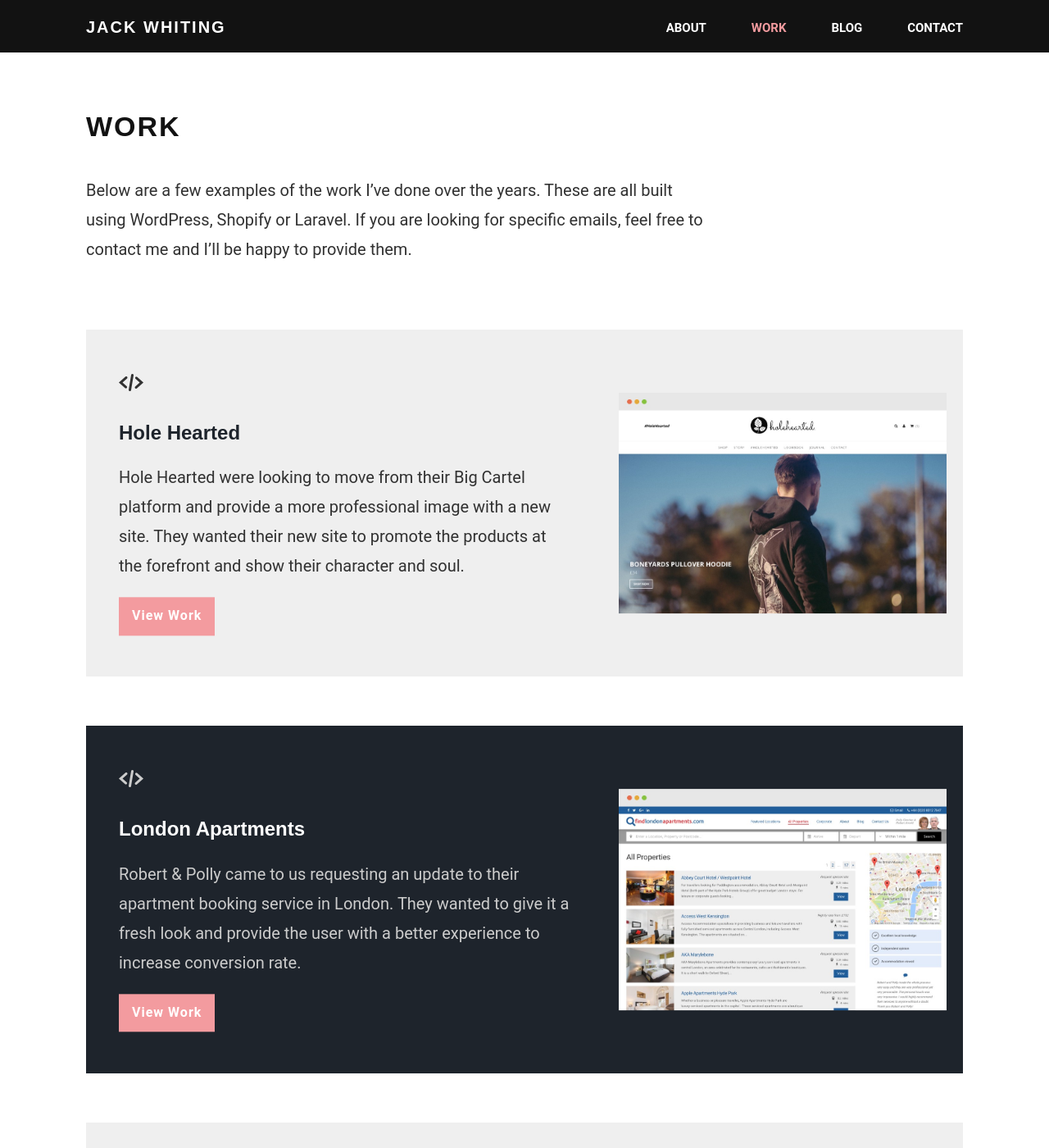
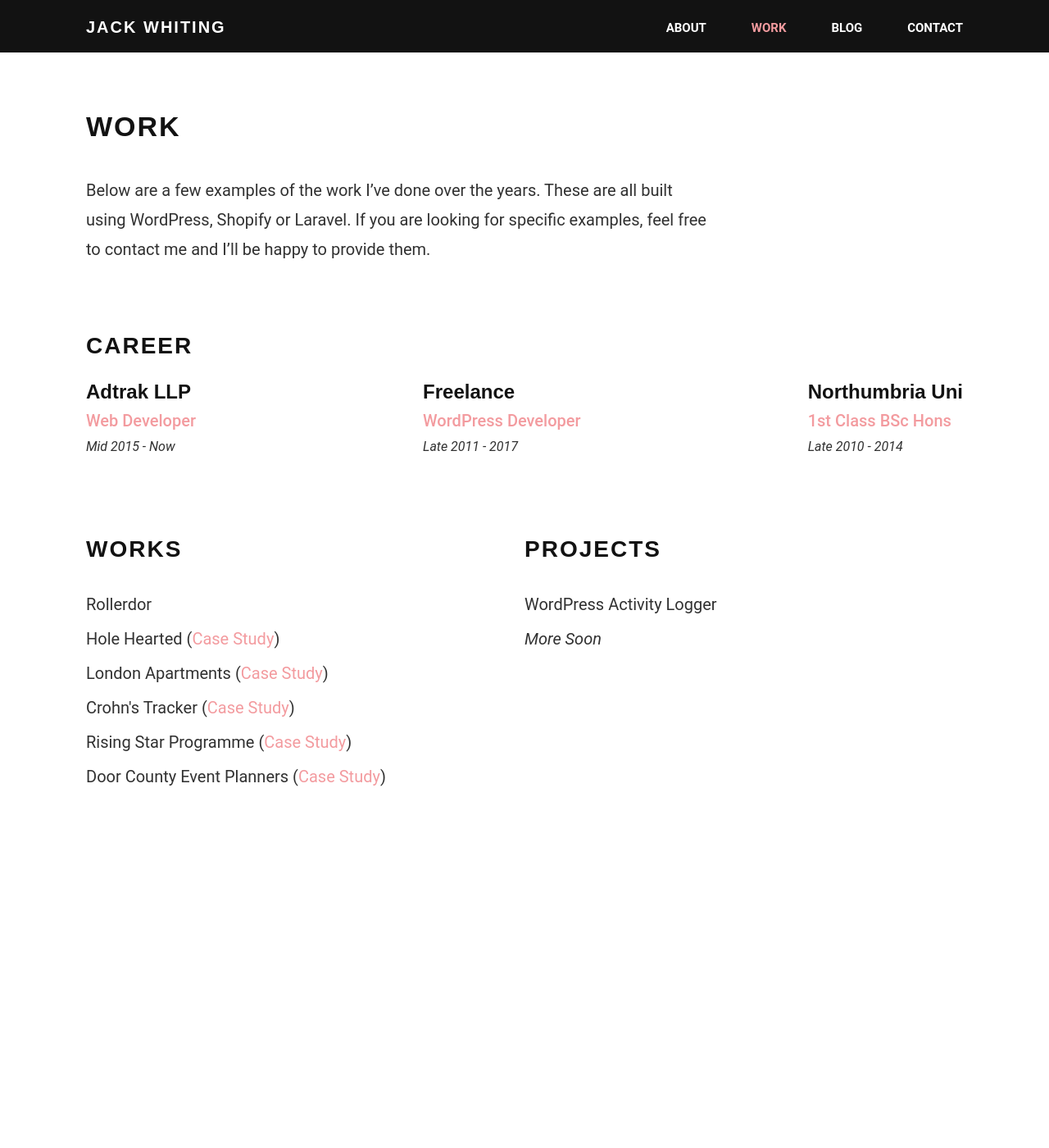
Before and after one commit to jackabox/old.jackwhiting.co.uk, a Jekyll site: the page built from work.md, in a window 1280 px wide and 1400 px high. Shown: the whole window at 82% size. Built offline with Jekyll 4.4.1, drawn with Linux system fonts in a browser that asks for light colours; some web fonts are replaced; some of the changed text lies outside the part shown.

Commit message:
new work page

```diff
--- a/_layouts/works.html
+++ b/_layouts/works.html
@@ -7,26 +7,48 @@
 	</div>
 </div>
 
+<section class="career">
+	<h2 class="container">Career</h2>
+
+	<div class="career__row container">
+		<div class="career__box">
+			<h3>Adtrak LLP</h3>
+			<p class="career__role">Web Developer</p>
+			<p class="career__date">Mid 2015 - Now</p>
+		</div>
+		<div class="career__box">
+			<h3>Freelance</h3>
+			<p class="career__role">WordPress Developer</p>
+			<p class="career__date">Late 2011 - 2017</p>
+		</div>
+		<div class="career__box">
+			<h3>Northumbria Uni</h3>
+			<p class="career__role">1st Class BSc Hons</p>
+			<p class="career__date">Late 2010 - 2014</p>
+		</div>
+	</div>
+</section>
+
 <section class="container works">
-	{% assign works = (site.works | sort: 'date') | reverse %}
-	{% for work in works %}
-		<article class="work-item">
-			<div class="work-item__image">
-				<a href="{{ work.url }}" title="Link to {{ work.title | escape }}"><img src="/assets/works/{{ work.thumbnail }}" alt=""></a>
-			</div>
+	<div>
+		<h2>Works</h2>
+		<ul class="work__list">
+			<li><a href="http://rollerdor.net" target="_blank">Rollerdor</a></li>
+			<li><a href="https://holehearted.co" target="_blank">Hole Hearted</a> <span>(<a href="/works/hole-hearted">Case Study</a>)</span></li>
+			<li><a href="http://findlondonapartments.com" target="_blank">London Apartments</a> <span>(<a href="/works/london-apartments">Case Study</a>)</span></li>
+			<li>Crohn's Tracker <span>(<a href="/works/crohns-tracker">Case Study</a>)</span></li>
+			<li><a href="http://www.krugercowne.com/risingstar/" target="_blank">Rising Star Programme</a> <span>(<a href="/works/rising-star-programme">Case Study</a>)</span></li>
+			<li><a href="http://doorcountyevents.com/" target="_blank">Door County Event Planners</a> <span>(<a href="/works/door-county-event-planners">Case Study</a>)</span></li>
+		</ul>
+	</div>
 
-			<div class="work-item__info">
-				<div class="work-item__text">
-					<p><i class="icon icon-code"></i><p>
-					<h3><a href="{{ work.url }}" title="Link to {{ work.title | escape }}">{{ work.title | escape }}</a></h3>
-					{{ work.excerpt }}
-					<p><a href="{{ work.url }}" title="Link to {{ work.title | escape }}" class="button">View Work</a></p>
-				</div>
-			</div>
-
-
-		</article>
-	{% endfor %}
+	<div>
+		<h2>Projects</h2>
+		<ul class="work__list">
+			<li>WordPress Activity Logger</li>
+			<li><em>More Soon</em></li>
+		</ul>
+	</div>
 </section>
 
 {% include footer.html %}
--- a/css/main.css
+++ b/css/main.css
@@ -800,84 +800,44 @@
   .services .text-center {
     width: 100%; }
 
+.career__date {
+  font-size: 1.6rem;
+  font-style: italic; }
+
+.career__role {
+  font-weight: 500;
+  color: #F39B9F;
+  margin: -20px 0 0; }
+
+.career__row {
+  margin-top: 15px; }
+  @media (min-width: 620px) {
+    .career__row {
+      display: -webkit-box;
+      display: -ms-flexbox;
+      display: flex;
+      -webkit-box-pack: justify;
+          -ms-flex-pack: justify;
+              justify-content: space-between; } }
+  @media (min-width: 768px) {
+    .career__row {
+      margin-top: 0; } }
+
 .works {
-  -webkit-box-pack: justify;
-      -ms-flex-pack: justify;
-          justify-content: space-between;
-  display: -webkit-box;
-  display: -ms-flexbox;
-  display: flex;
-  -ms-flex-flow: wrap;
-      flex-flow: wrap; }
+  margin-top: 30px; }
+  @media (min-width: 620px) {
+    .works {
+      display: -webkit-box;
+      display: -ms-flexbox;
+      display: flex;
+      -webkit-box-pack: start;
+          -ms-flex-pack: start;
+              justify-content: flex-start; }
+      .works div {
+        width: 50%; } }
   @media (min-width: 768px) {
     .works {
-      display: block; } }
-
-.work-item {
-  width: 100%;
-  margin-bottom: 60px;
-  background: #EFEFEF;
-  transition: .3s; }
-  .work-item:hover {
-    box-shadow: 0 2px 5px rgba(0, 0, 0, 0.15); }
-  @media (min-width: 650px) and (max-width: 767px) {
-    .work-item {
-      width: 48%; } }
-  @media (min-width: 768px) {
-    .work-item {
-      display: -webkit-box;
-      display: -ms-flexbox;
-      display: flex; } }
-  .work-item a:not(.button) {
-    color: #1E242C; }
-  .work-item h3 a:hover,
-  .work-item h3 a:focus {
-    color: #F39B9F; }
-  @media (min-width: 860px) {
-    .work-item:nth-child(2n) {
-      background: #1E242C; }
-      .work-item:nth-child(2n) a:not(.button) {
-        color: #ffffff; }
-      .work-item:nth-child(2n) h3 a:hover,
-      .work-item:nth-child(2n) h3 a:focus {
-        color: #F39B9F; }
-      .work-item:nth-child(2n) p {
-        color: #ccc; }
-      .work-item:nth-child(2n) .button:hover,
-      .work-item:nth-child(2n) .button:focus {
-        background: #ffffff;
-        color: #1E242C; } }
-  .work-item__info {
-    width: 100%;
-    padding: 20px; }
-    @media (min-width: 768px) {
-      .work-item__info {
-        -webkit-box-ordinal-group: 2;
-            -ms-flex-order: 1;
-                order: 1;
-        padding: 20px 40px 20px 20px; } }
-    @media (min-width: 860px) {
-      .work-item__info {
-        max-width: calc(100% - 420px);
-        padding: 40px 60px 40px 40px; } }
-  @media (min-width: 768px) {
-    .work-item__text,
-    .work-item__image img {
-      position: relative;
-      top: 50%;
-      -webkit-transform: translateY(-50%);
-              transform: translateY(-50%); } }
-  .work-item .icon {
-    font-size: 30px; }
-  .work-item__image {
-    position: relative; }
-    @media (min-width: 768px) {
-      .work-item__image {
-        width: 600px;
-        -webkit-box-ordinal-group: 3;
-            -ms-flex-order: 2;
-                order: 2;
-        padding-right: 20px; } }
+      margin-top: 70px; } }
 
 @media (min-width: 768px) {
   .single-work .sidebar {
@@ -888,6 +848,14 @@
   .work-images img {
     margin-bottom: 40px;
     box-shadow: 0 1px 3px rgba(0, 0, 0, 0.15); }
+
+.work__list li, .work__list a {
+  color: #313131; }
+
+.work__list span a,
+.work__list a:hover,
+.work__list a:focus {
+  color: #F39B9F; }
 
 .posts {
   width: 100%;
--- a/work.md
+++ b/work.md
@@ -15,4 +15,4 @@
 - ui
 - ux
 ---
-Below are a few examples of the work I've done over the years. These are all built using WordPress, Shopify or Laravel. If you are looking for specific emails, feel free to contact me and I'll be happy to provide them.
+Below are a few examples of the work I've done over the years. These are all built using WordPress, Shopify or Laravel. If you are looking for specific examples, feel free to contact me and I'll be happy to provide them.
```
Also changed, not shown: _sass/pages/_works.scss (+39 -83 lines), 1 other file.
